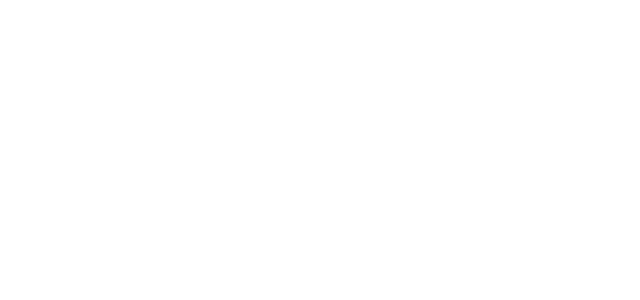
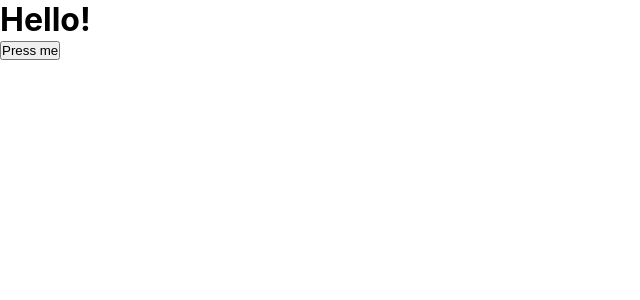
Before and after one commit to ajittupe2548/react-practice, a React (Create React App) app: page / in a window 1280 px wide. Shown: the top 300 px of the page, without its empty margins (0-640 px from the left). Built offline with nearby package versions, Linux system fonts and the light colour scheme.

Commit message:
Don’t Stop the Data Flow in Optimizations

```diff
--- a/src/components/DataFlow.js
+++ b/src/components/DataFlow.js
@@ -15,6 +15,13 @@ import React, { Component, useEffect, useState } from 'react'
         - The useEffect Hook in function components simplifies managing side effects by making dependencies explicit, allowing for easier consistency checks and reducing the likelihood of bugs.
 
         - The useEffect API, combined with linter rules, encourages consistency and makes React components more resilient to changes, compared to managing updates in class components.
+
+    3. Don’t Stop the Data Flow in Optimizations
+        - Custom optimizations in React, like manual shouldComponentUpdate or custom React.memo() comparisons, can miss updates, especially with function props like onClick.
+
+        - In class components, stable method identities can mask these issues, leading to bugs when functions change but the component uses outdated references.
+
+        - Use React's default shallow comparison in PureComponent or React.memo() to handle function prop changes automatically. If customizing, include function props in comparisons.
 */
 
 function ButtonFunctional({ color }) {
@@ -88,12 +95,57 @@ class DataFlow1 extends Component {
     }
 }
 
+class ButtonDataFlow3 extends React.Component {
+    shouldComponentUpdate(prevProps) {
+        // 🔴 Doesn't compare this.props.onClick
+        return this.props.color !== prevProps.color;
+    }
+
+    render() {
+        const onClick = this.props.onClick; // 🔴 Doesn't reflect updates
+        const textColor = this.props.color;
+        console.log(`*****Output is :  => ButtonDataFlow2 => render => textColor:`, textColor)
+        return (
+            <button
+                onClick={onClick}
+                className={'Button-' + this.props.color + ' Button-text-' + textColor}>
+                {this.props.children}
+            </button>
+        );
+    }
+}
+
+class DataFlow3 extends Component {
+    state = {
+        isEnabled: true
+    };
+
+    handleClick = () => {
+        this.setState({ isEnabled: false });
+    }
+
+    render() {
+        return (
+            <>
+                <h1>Hello!</h1>
+                <ButtonDataFlow3 color='green' onClick={
+                    // 🔴 Button ignores updates to the onClick prop
+                    this.state.isEnabled ? this.handleClick : null
+                }>
+                    Press me
+                </ButtonDataFlow3>
+            </>
+        )
+    }
+}
+
 export default class DataFlow extends Component {
 
     render() {
         return (
             <>
                 {/* <DataFlow1 /> */}
+                <DataFlow3 />
             </>
         )
     }
```
